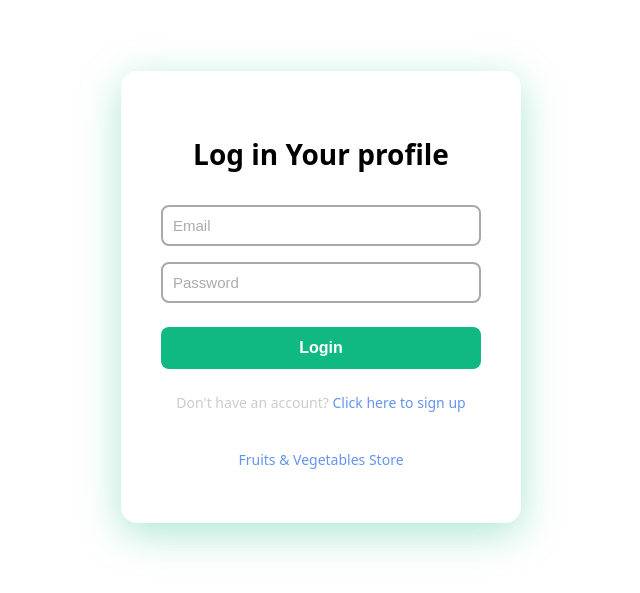
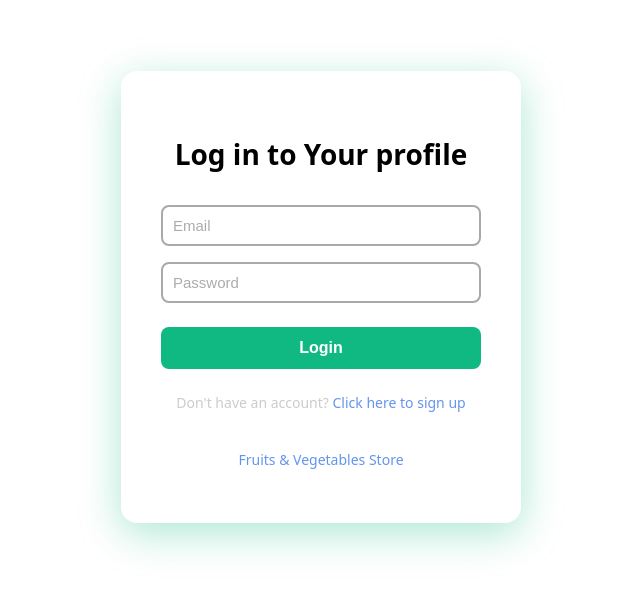
Before and after one commit to VladislavDoychinov/Gerund, a React (Create React App) app in the folder frontend/: page /login in a window 1280 px wide. Shown: the part 103-696 px from the top of the page, without its empty margins (319-959 px from the left). Built offline with nearby package versions, Linux system fonts and the light colour scheme.

Commit message:
pages folder name

```diff
--- a/frontend/src/pages/Login.tsx
+++ b/frontend/src/pages/Login.tsx
@@ -52,7 +52,7 @@ export default function Login() {
   return (
     <div className="acc_modal">
       <form onSubmit={handleSubmit}>
-        <h1>Log in Your profile</h1>
+        <h1>Log in to Your profile</h1>
 
         {message && <p className="status-message">{message}</p>}
 
```
Also changed, not shown: frontend/src/App.tsx (+7 -7 lines).
